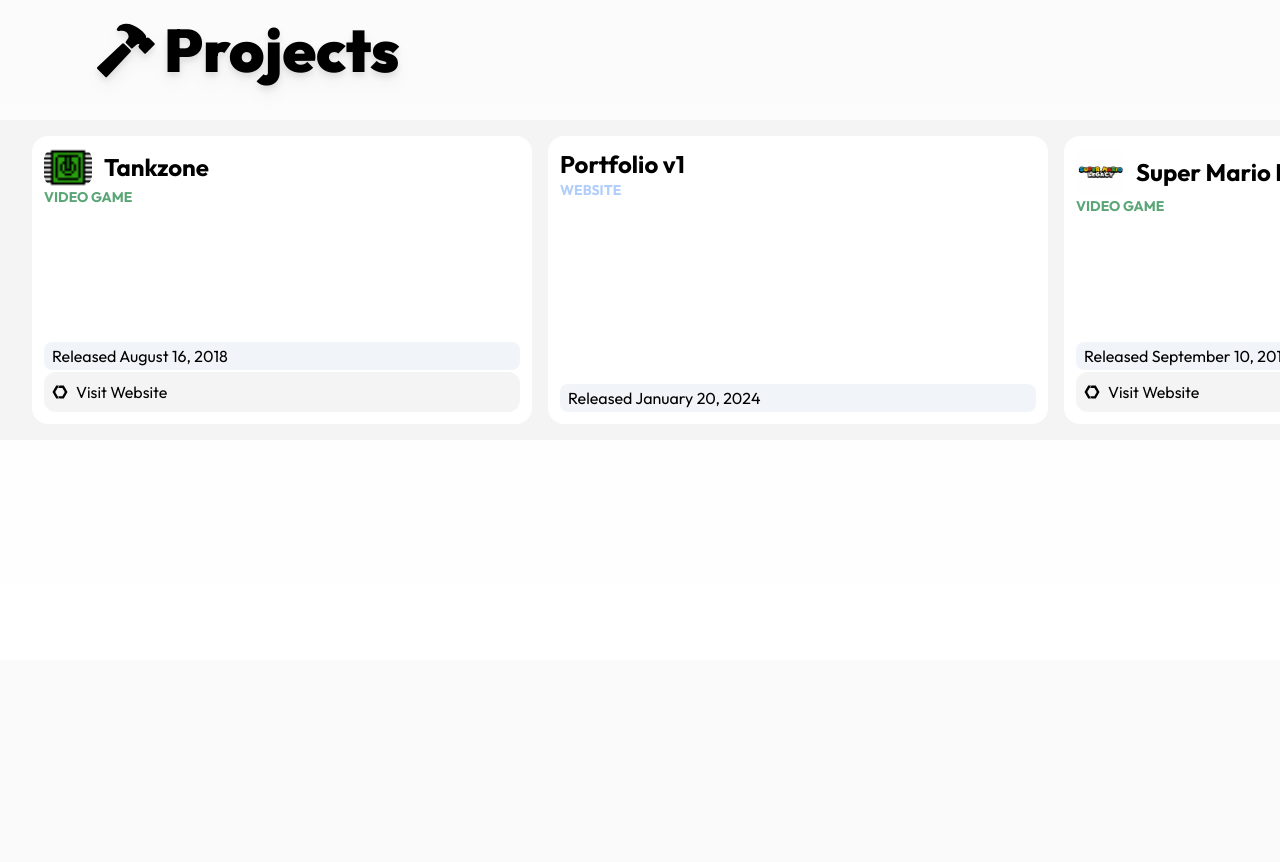
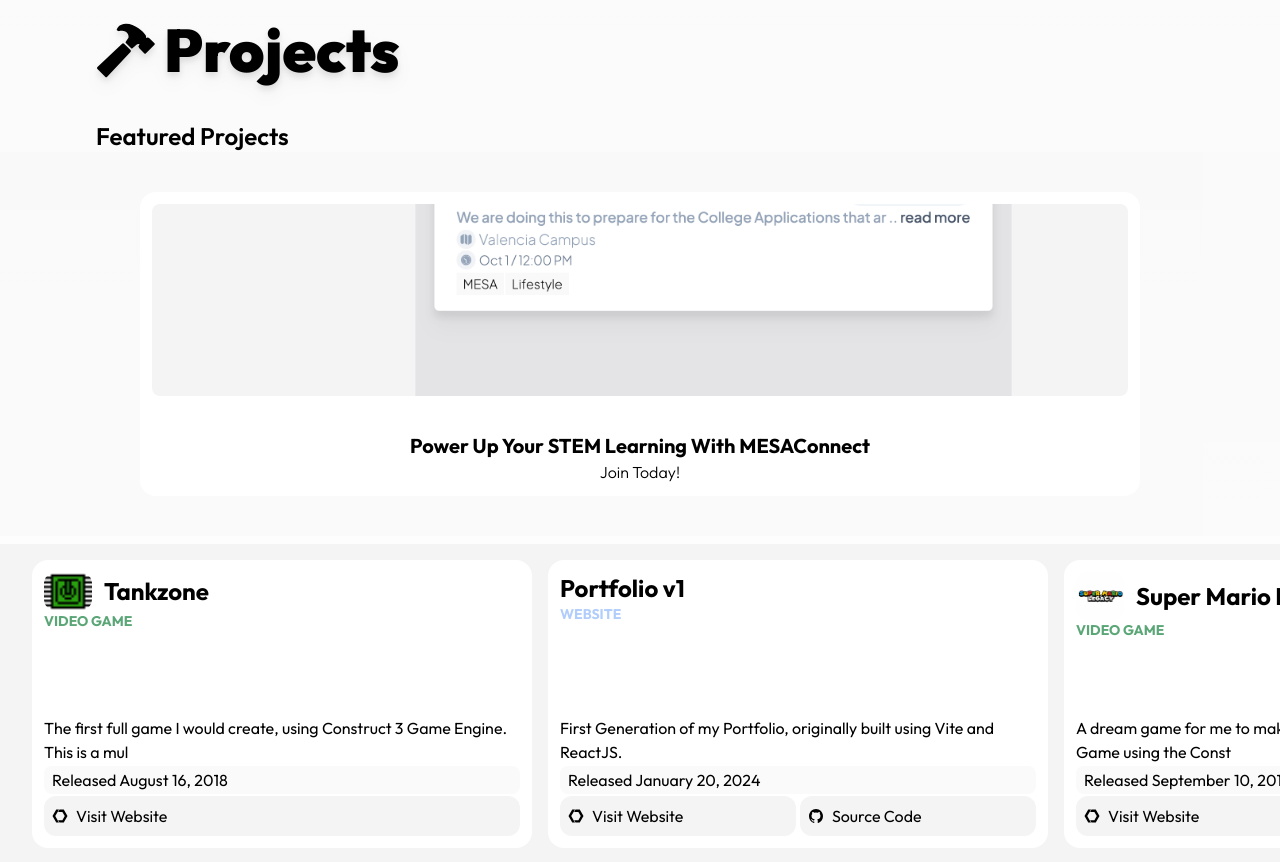
Before and after one commit to joshrashtian/portfolio2, a Next.js app: page /projects in a window 1280 px wide. Shown: the part 140-1002 px from the top of the page. Before the commit the page ends 800 px from the top, so only its background shows below. Built offline with nearby package versions, Linux system fonts and the light colour scheme.

Commit message:
FeaturedCard

```diff
--- a/app/_components/(home)/about/About.tsx
+++ b/app/_components/(home)/about/About.tsx
@@ -6,7 +6,7 @@
   return (
     <section
       ref={ref}
-      className="mt-24 h-screen bg-zinc-100 p-24 dark:bg-zinc-800/40"
+      className="mt-24 flex h-screen flex-col justify-center bg-zinc-100 p-24 dark:bg-zinc-800/40"
     >
       <h1 className="text-6xl font-bold">About Me</h1>
       <p className="w-1/2">
--- /dev/null
+++ b/app/_components/(projects)/Featured.tsx
@@ -0,0 +1,32 @@
+import React from "react";
+import FeaturedCard from "./FeaturedCard";
+import Image from "next/image";
+
+const FeaturedProjects = () => {
+  return (
+    <>
+      <h2 className="ml-24 text-2xl font-semibold">Featured Projects</h2>
+      <ul className="snap-point flex h-96 w-full snap-x snap-mandatory flex-row gap-24 overflow-x-scroll scroll-smooth whitespace-nowrap bg-zinc-100/30 p-10 px-52">
+        <FeaturedCard className="flex flex-col justify-between">
+          <ul className="relative h-48 w-full rounded-lg">
+            <Image
+              src={require("../../(assets)/projects/MESAPicture.png")}
+              fill
+              objectFit="cover"
+              className="rounded-lg"
+              alt="mesa"
+            />
+          </ul>
+          <ul>
+            <FeaturedCard.Title>
+              Power Up Your STEM Learning With MESAConnect
+            </FeaturedCard.Title>
+            <FeaturedCard.Desc>Join Today!</FeaturedCard.Desc>
+          </ul>
+        </FeaturedCard>
+      </ul>
+    </>
+  );
+};
+
+export default FeaturedProjects;
--- /dev/null
+++ b/app/_components/(projects)/FeaturedCard.tsx
@@ -0,0 +1,32 @@
+import React from "react";
+
+const FeaturedCard = ({
+  children,
+  ...props
+}: { children: React.ReactNode } & any) => {
+  return (
+    <section
+      className={`flex min-w-[1000px] snap-center flex-col justify-between gap-3 whitespace-nowrap rounded-2xl bg-white p-3 duration-500 hover:scale-105 hover:shadow-lg ${props.className}`}
+    >
+      {children}
+    </section>
+  );
+};
+
+FeaturedCard.Title = function FeaturedCardTitle({
+  children,
+}: {
+  children: React.ReactNode;
+}) {
+  return <h1 className="text-center text-xl font-bold">{children}</h1>;
+};
+
+FeaturedCard.Desc = function FeaturedCardDesc({
+  children,
+}: {
+  children: string;
+}) {
+  return <p className="text-center font-light">{children}</p>;
+};
+
+export default FeaturedCard;
--- a/app/projects/ProjectCard.tsx
+++ b/app/projects/ProjectCard.tsx
@@ -3,7 +3,7 @@
 import Image from "next/image";
 import Link from "next/link";
 import React, { createContext, useContext } from "react";
-import { IoLogoWebComponent } from "react-icons/io5";
+import { IoLogoGithub, IoLogoWebComponent } from "react-icons/io5";
 
 type ProjectProps = {
   project: ProjectType;
@@ -67,17 +67,30 @@
 }
 
 ProjectCard.Link = function ProjectCardLink() {
-  const { link, type } = useProjectContext();
+  const { link, source } = useProjectContext();
 
-  if (!link) return null;
+  if (!link && !source) return null;
   return (
+    <ul className="flex w-full flex-row gap-1">
+      {link && (
         <Link
           href={link}
-      className="flex flex-row items-center gap-2 rounded-xl bg-zinc-100 p-2 duration-500 hover:scale-[1.02] hover:bg-zinc-100/60"
+          className="flex w-full flex-row items-center gap-2 rounded-xl bg-zinc-100 p-2 duration-500 hover:scale-[1.02] hover:bg-zinc-300/70"
         >
           <IoLogoWebComponent />
           <h1>Visit Website</h1>
         </Link>
+      )}
+      {source && (
+        <Link
+          href={source}
+          className="flex w-full flex-row items-center gap-2 rounded-xl bg-zinc-100 p-2 duration-500 hover:scale-[1.02] hover:bg-zinc-300/70"
+        >
+          <IoLogoGithub />
+          <h1>Source Code</h1>
+        </Link>
+      )}
+    </ul>
   );
 };
 
@@ -91,11 +104,21 @@
   }
   if (dates.length === 1)
     return (
-      <h1 className="rounded-lg bg-slate-100 p-0.5 px-2">
+      <h1 className="rounded-lg bg-zinc-50 p-0.5 px-2">
         Released {months[dates[0].getMonth()]} {dates[0].getDate()},{" "}
         {dates[0].getFullYear()}
       </h1>
     );
 };
 
+ProjectCard.Description = function ProjectDescription() {
+  const { desc } = useProjectContext();
+
+  return (
+    <ul>
+      <p className="text-wrap">{desc.slice(0, 80)}</p>
+    </ul>
+  );
+};
+
 export default ProjectCard;
--- a/app/projects/ProjectHistory.tsx
+++ b/app/projects/ProjectHistory.tsx
@@ -1,18 +1,52 @@
 "use client";
-import React from "react";
+import React, { useEffect, useRef } from "react";
 import { ProjectDetails } from "./ProjectIndex";
 import ProjectCard from "./ProjectCard";
+import {
+  useScroll,
+  motion,
+  useSpring,
+  useVelocity,
+  useTransform,
+  useMotionValueEvent,
+} from "framer-motion";
+import FeaturedProjects from "../_components/(projects)/Featured";
 
 const ProjectHistory = () => {
+  const scrollRef = useRef<HTMLDivElement>(null);
+  const { scrollXProgress } = useScroll({
+    container: scrollRef,
+  });
+
+  const smoothScroll = useSpring(scrollXProgress, {
+    stiffness: 400,
+    damping: 90,
+  });
+  const velocity = useVelocity(smoothScroll);
+  const scroll = useTransform(velocity, [-3, 0, 3], [1, 0, 1], {
+    clamp: false,
+  });
+
   return (
-    <section className="h-84 snap-point relative flex snap-x flex-row gap-4 overflow-x-scroll scroll-smooth whitespace-nowrap bg-zinc-100 p-4 px-8">
+    <>
+      <motion.ul
+        style={{ opacity: scroll, scaleX: smoothScroll }}
+        className="h-2 w-full origin-left bg-teal-500"
+      />
+
+      <motion.section
+        ref={scrollRef}
+        className="h-84 snap-point relative flex snap-x flex-row gap-4 overflow-x-scroll scroll-smooth whitespace-nowrap bg-zinc-100 p-4 px-8"
+      >
         {ProjectDetails.map((project) => (
           <ProjectCard project={project} key={project.id}>
+            <ProjectCard.Description />
             <ProjectCard.Date />
             <ProjectCard.Link />
           </ProjectCard>
         ))}
-    </section>
+      </motion.section>
+    </>
   );
 };
 
--- a/app/projects/ProjectIndex.ts
+++ b/app/projects/ProjectIndex.ts
@@ -8,6 +8,9 @@
     type: "Video Game" | "Website" | "Mobile App"
     icon?: string
     priority?: boolean
+    desc: string
+    tags?: string[]
+    tools?: string[]
 }
 
 export const ProjectDetails: ProjectType[] = [{
@@ -16,12 +19,17 @@
     dates: [new Date("2018-08-16")],
     type: "Video Game",
     link: "https://gamegen.games/game/axrh2STs9q6aG3WdK",
-    icon: require("../(assets)/projects/Tank.png")
+    icon: require("../(assets)/projects/Tank.png"),
+    desc: "The first full game I would create, using Construct 3 Game Engine. This is a multiplayer 2 people co-op game with controller / keyboard support playable right from your browser."
 }, {
     id: 1,
     name: "Portfolio v1",
     dates: [new Date("2024-1-20")],
     type: "Website",
+    link: "https://jrtechscv.com",
+    source: "https://github.com/joshrashtian/Portfolio",
+    desc: "First Generation of my Portfolio, originally built using Vite and ReactJS.",
+    tools: ["ReactJS", "Vite", "TailwindCSS"]
 },
 {
     id: 2,
@@ -29,7 +37,9 @@
     dates: [new Date("2019-9-10")],
     type: 'Video Game',
     icon: require("../(assets)/projects/MarioLegacyIcon.png"),
-    link: "https://gamegen.games/game/BjEpaGDJ2ksndAhKn"
+    link: "https://gamegen.games/game/BjEpaGDJ2ksndAhKn",
+    desc: "A dream game for me to make as a kid. A simple 2D Mario Fan Game using the Construct 3 Game Engine.",
+    tools: ["Construct 3", "Photoshop"]
 },
 {
     id: 3,
@@ -37,7 +47,9 @@
     type: "Website",
     dates: "In-Development",
     priority: true,
-    link: "https://mesaconnect.io"
+    link: "https://mesaconnect.io",
+    desc: "Social Media Platform for Community College Students in STEM to communicate and learn, teach, and socialize together.",
+    tools: ["NextJS", "React", "TailwindCSS", "Supabase", "Vercel", "TypeScript"]
 },
 {
     id: 4,
@@ -45,7 +57,9 @@
     type: "Mobile App",
     dates: "In-Development",
     priority: true,
-    link: "https://mesaconnect.io"
+    link: "https://mesaconnect.io",
+    desc: "Social Media Platform for Community College Students in STEM to communicate and learn, teach, and socialize together.",
+    tools: ["React Native", "Supabase"]
 },
 
 ]
--- a/app/projects/page.tsx
+++ b/app/projects/page.tsx
@@ -1,6 +1,7 @@
 import React from "react";
 import { IoHammerSharp } from "react-icons/io5";
 import ProjectHistory from "./ProjectHistory";
+import FeaturedProjects from "../_components/(projects)/Featured";
 
 const Projects = () => {
   return (
@@ -8,6 +9,7 @@
       <h1 className="mb-10 flex flex-row gap-2 px-24 text-6xl font-black drop-shadow-lg duration-500 hover:text-orange-600">
         <IoHammerSharp /> Projects
       </h1>
+      <FeaturedProjects />
       <ProjectHistory />
     </div>
   );
```
Also changed, not shown: app/(assets)/projects/MESAPicture.png (added). Lines whose indentation alone changed are shown as unchanged.
